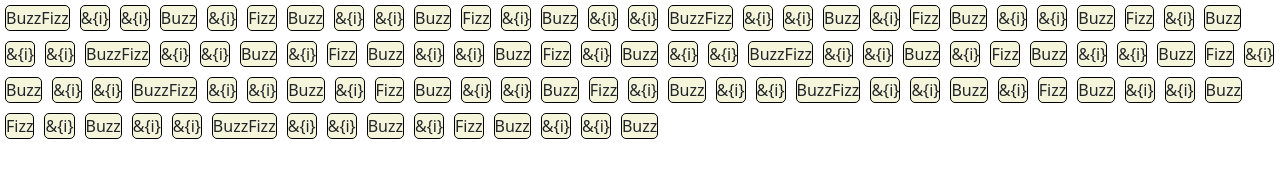
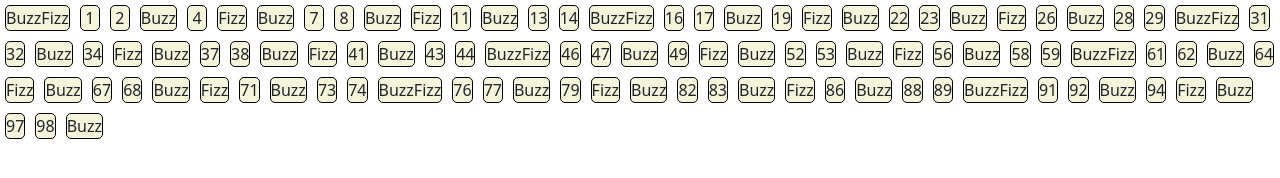
Before and after one commit to Mattia-Rollo/js-fizzbuzzdom, a plain HTML site: page index.html in a window 1280 px wide. Drawn offline with nearby package versions, Linux system fonts and the light colour scheme.

Commit message:
add style div

```diff
--- a/css/style.css
+++ b/css/style.css
@@ -1,5 +1,6 @@
 .square  {
     min-width: 20px;
+    text-align: center;
     margin: 5px 5px;
     display: inline-block;
     background-color: beige;
--- a/js/script.js
+++ b/js/script.js
@@ -20,7 +20,7 @@ for (let i = 0; i < 100; i++) {
         myDiv.append('Fizz');
 
     }else {
-        myDiv.append(`&{i}`);
+        myDiv.append(i);
     }
     wrapper.append(myDiv);
 }
```
